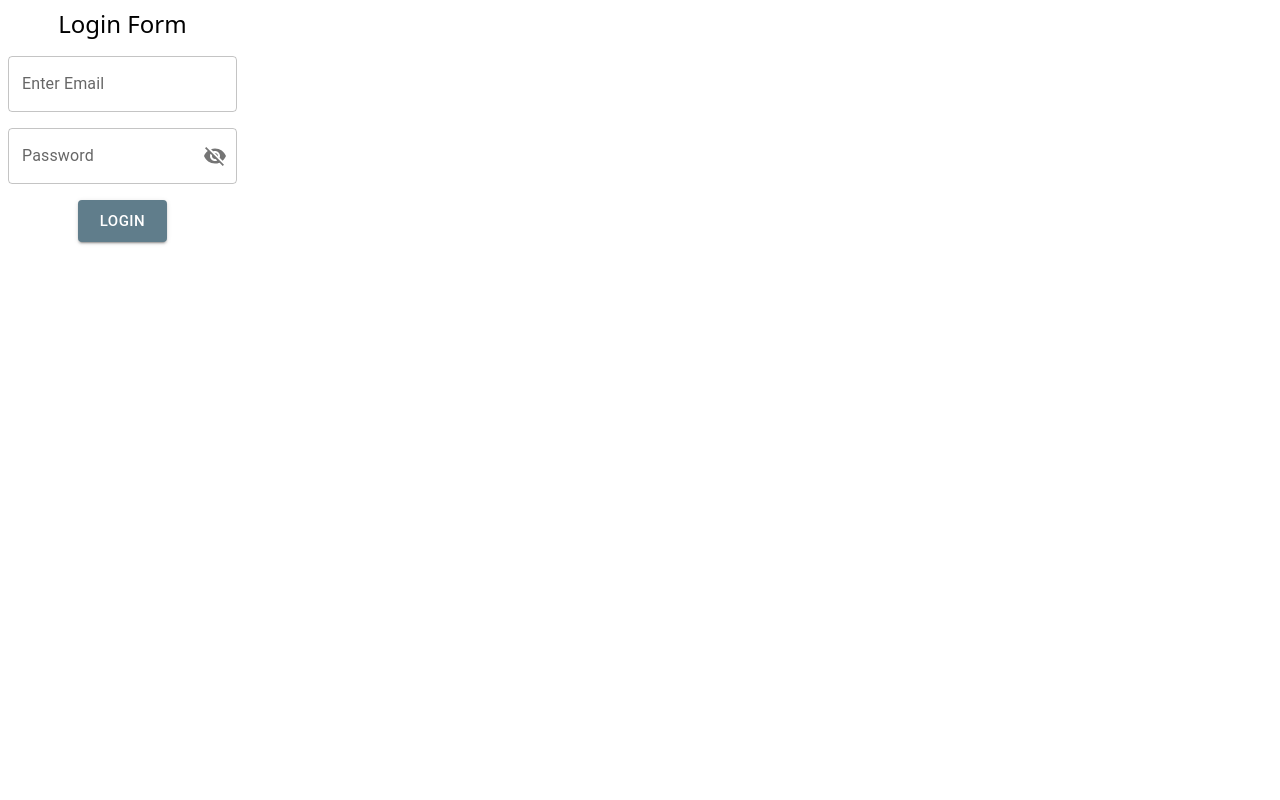
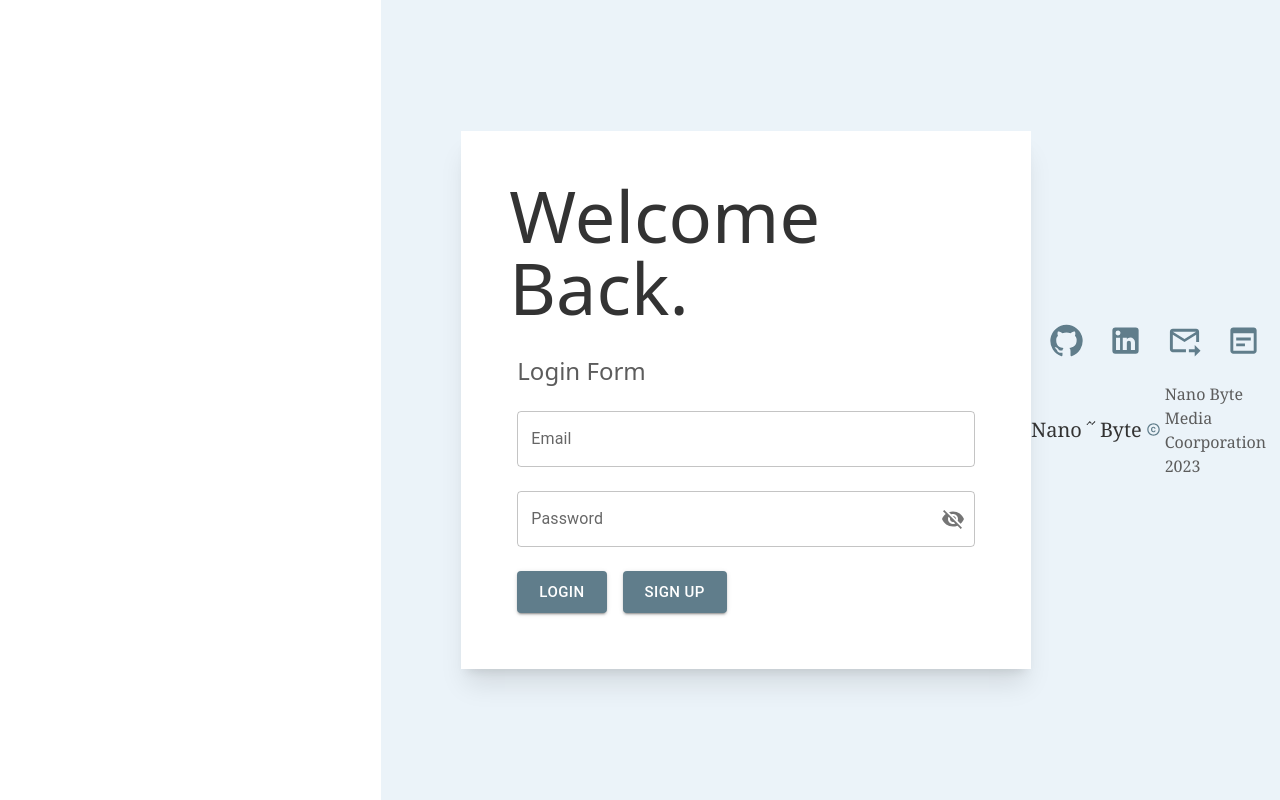
Before and after one commit to emoral435/Nano-Byte-Forum, a React (Vite) app: page /login in a window 1280 px wide. Built offline with nearby package versions, Linux system fonts and the light colour scheme; what @shrutibalasa/tailwind-grid-auto-fit would draw is missing.

Commit message:
Working On Login Page

```diff
--- a/src/components/Login/Login.tsx
+++ b/src/components/Login/Login.tsx
@@ -4,6 +4,7 @@ import { useState } from 'react'
 import { useNavigate } from 'react-router-dom'
 import { signInWithEmailAndPassword, getAuth } from 'firebase/auth'
 import { app } from '../../firebase/firebase-config'
+import { LayerFour } from '../Startup/LayerFour'
 
 const Login = () => {
     const [email, setEmail] = useState('')
@@ -20,9 +21,22 @@ const Login = () => {
           })
     }
 
+    const signUp = () => {
+      navigate('/register')
+    }
+
   return (
-    <div>
-        <Form title='Login' setEmail={setEmail} setPassword={setPassword} handleForm={login}/>
+    <div className='w-full h-full flex md:flex-row flex-col'>
+      <div className='basis-1/2'>
+        {/* <img src={background} alt="background building" className='' /> */}
+      </div>
+      <div className='w-full h-[100vh] bg-[#ebf3f9] flex justify-start items-center'>
+        <div className='flex flex-col  shadow-xl p-12 ml-20 bg-white'>
+          <h1 className='text-7xl text-[#333333] mb-6' >Welcome Back.</h1>
+          <Form title='Login' sideTitle='Sign Up' setEmail={setEmail} setPassword={setPassword} handleForm={login} handleSide={signUp}/>
+        </div>
+        <LayerFour />
+      </div>
     </div>
   )
 }
--- a/src/components/Startup/LayerFour.tsx
+++ b/src/components/Startup/LayerFour.tsx
@@ -8,7 +8,7 @@ import NanoImg from '/src/assets/Nano-logo-dark.svg'
 
 export const LayerFour = () => {
     return (
-        <div className='w-full bg-[#f5f5f5] h-28 flex flex-col md:flex-row md:justify-center md:items-center md:gap-6 m-4'>
+        <div className='h-28 flex flex-col md:flex-row md:justify-center md:items-center md:gap-6'>
             <div className='flex flex-col gap-6 items-center justify-center'>
                     <div className="flex justify-center gap-6">
                         <motion.a whileHover={{ scale: 1.2, rotate: 360, transition: {duration: .7, delay: .1}}} exit={{transition: {ease: easeInOut}}} href="https://github.com/emoral435" target={'_blank'}>
--- a/src/components/Startup/Startup.tsx
+++ b/src/components/Startup/Startup.tsx
@@ -17,7 +17,9 @@ const Startup = () => {
         <LayerOne />
         <LayerTwo />
         <LayerThree />
-        <LayerFour />
+        <div className='w-full h-full bg-[#f5f5f5] p-4'>
+          <LayerFour />
+        </div>
     </div>
   )
 }
--- a/src/components/common/Form.tsx
+++ b/src/components/common/Form.tsx
@@ -7,12 +7,14 @@ import BasicButton from './Button';
 
 interface FormProps {
   title: string,
+  sideTitle: string,
   handleForm(): any,
+  handleSide(): any,
   setEmail(value: string): any,
   setPassword(value: string): any
 }
 
-const Form = ({title, handleForm, setEmail, setPassword} : FormProps) => {
+const Form = ({title, sideTitle, handleForm, handleSide, setEmail, setPassword} : FormProps) => {
   const [showPassword, setShowPassword] = React.useState(false);
 
   const handleClickShowPassword = () => setShowPassword((show) => !show);
@@ -24,14 +26,14 @@ const Form = ({title, handleForm, setEmail, setPassword} : FormProps) => {
   return (
     <Box component="form"
             sx={{
-                '& > :not(style)': { m: 1, width: '25ch' },
+                '& > :not(style)': { m: 1, width: '100%' },
             }}
             noValidate
             autoComplete="off">
-        <div className='flex flex-col items-center gap-4'>
-            <h3 className='text-2xl'>{title} Form</h3>
-            <TextField id='email' label='Enter Email' variant='outlined' sx={{ width: '25ch' }} color='secondary' onChange={(e) => setEmail(e.target.value)}/>
-            <FormControl sx={{ width: '25ch' }} variant="outlined" color='secondary'>
+        <div className='flex flex-col items-start gap-6'>
+            <h3 className='text-2xl text-[#5c5c5c] w-full flex justify-start'>{title} Form</h3>
+            <TextField id='email' label='Email' variant='outlined' sx={{ width: '50ch' }} color='secondary' onChange={(e) => setEmail(e.target.value)} />
+            <FormControl sx={{ width: '50ch' }} variant="outlined" color='secondary'>
               <InputLabel htmlFor="outlined-adornment-password">Password</InputLabel>
               <OutlinedInput
                 id="outlined-adornment-password"
@@ -52,7 +54,10 @@ const Form = ({title, handleForm, setEmail, setPassword} : FormProps) => {
                 onChange={(e) => setPassword(e.target.value)}
               />
             </FormControl>
-            <BasicButton text={title} handleClick={handleForm}/>
+            <div className='flex justify-start w-full gap-4'>
+              <BasicButton text={title} handleClick={handleForm}/>
+              <BasicButton text={sideTitle} handleClick={handleSide}/>
+            </div>
         </div>
     </Box>
   )
```
